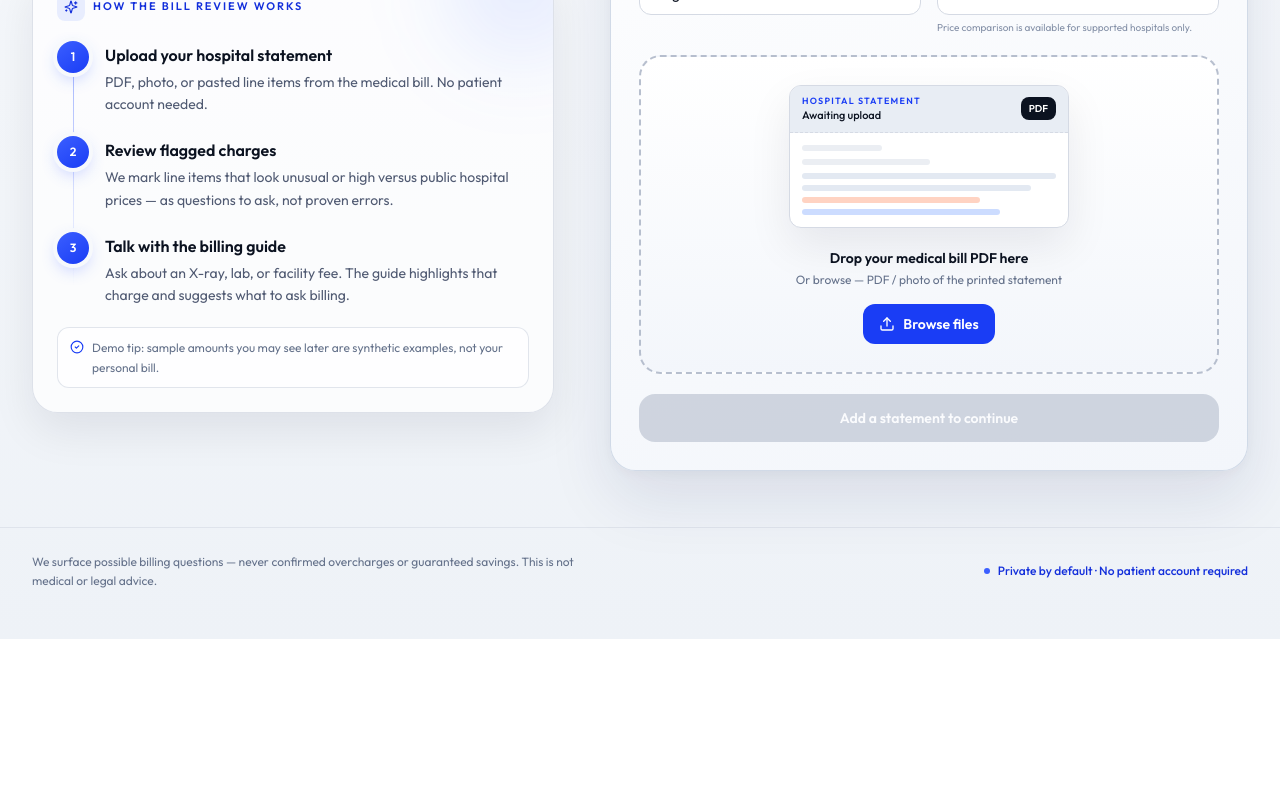
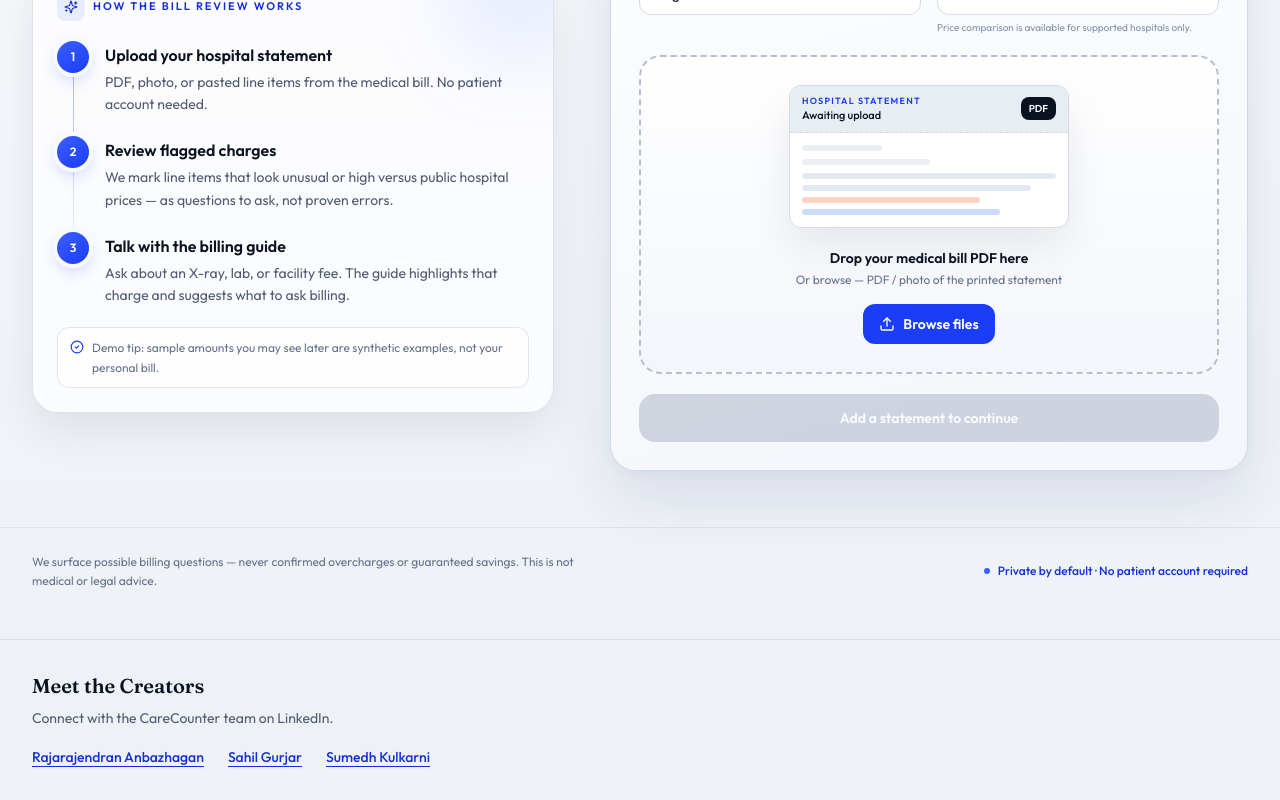
Before and after one commit to rnbz23/CareCounter.Ai, a Next.js app: page / in a window 1280 px wide. Shown: the part 1164-1964 px from the top of the page. Before the commit the page ends 1803 px from the top, so only its background shows below. Built offline with nearby package versions, Linux system fonts and the light colour scheme.

Commit message:
added creators section

```diff
--- a/src/app/page.tsx
+++ b/src/app/page.tsx
@@ -11,6 +11,12 @@ const TRUST = [
   { icon: ClipboardList, label: "Line-item bill review" },
   { icon: MessageCircle, label: "Ask about any charge" },
   { icon: ShieldCheck, label: "No account required" },
+];
+
+const CREATORS = [
+  { name: "Rajarajendran Anbazhagan", linkedin: "https://www.linkedin.com/in/arajarajendran/" },
+  { name: "Sahil Gurjar", linkedin: "https://www.linkedin.com/in/sahilgurjar2407/" },
+  { name: "Sumedh Kulkarni", linkedin: "https://www.linkedin.com/in/sumedhkulkarni-/" },
 ];
 
 export default function HomePage() {
@@ -125,6 +131,28 @@ export default function HomePage() {
           </div>
         </PageShell>
       </section>
+      <footer className="border-t border-ink-200/80 bg-paper">
+        <PageShell width="wide" className="py-8">
+          <h2 className="font-display text-xl font-semibold text-navy-950">
+            Meet the Creators
+          </h2>
+          <p className="mt-2 text-sm text-ink-600">
+            Connect with the CareCounter team on LinkedIn.
+          </p>
+          <ul className="mt-4 flex flex-col gap-3 sm:flex-row sm:flex-wrap sm:gap-x-6">
+            {CREATORS.map(({ name, linkedin }) => (
+              <li key={linkedin}>
+                <a
+                  href={linkedin}
+                  className="text-sm font-medium text-cobalt-700 underline underline-offset-4 hover:text-cobalt-600"
+                >
+                  {name}
+                </a>
+              </li>
+            ))}
+          </ul>
+        </PageShell>
+      </footer>
     </div>
   );
 }
```
Also changed, not shown: 1 other file (tests, documents, lock files or other folders).
